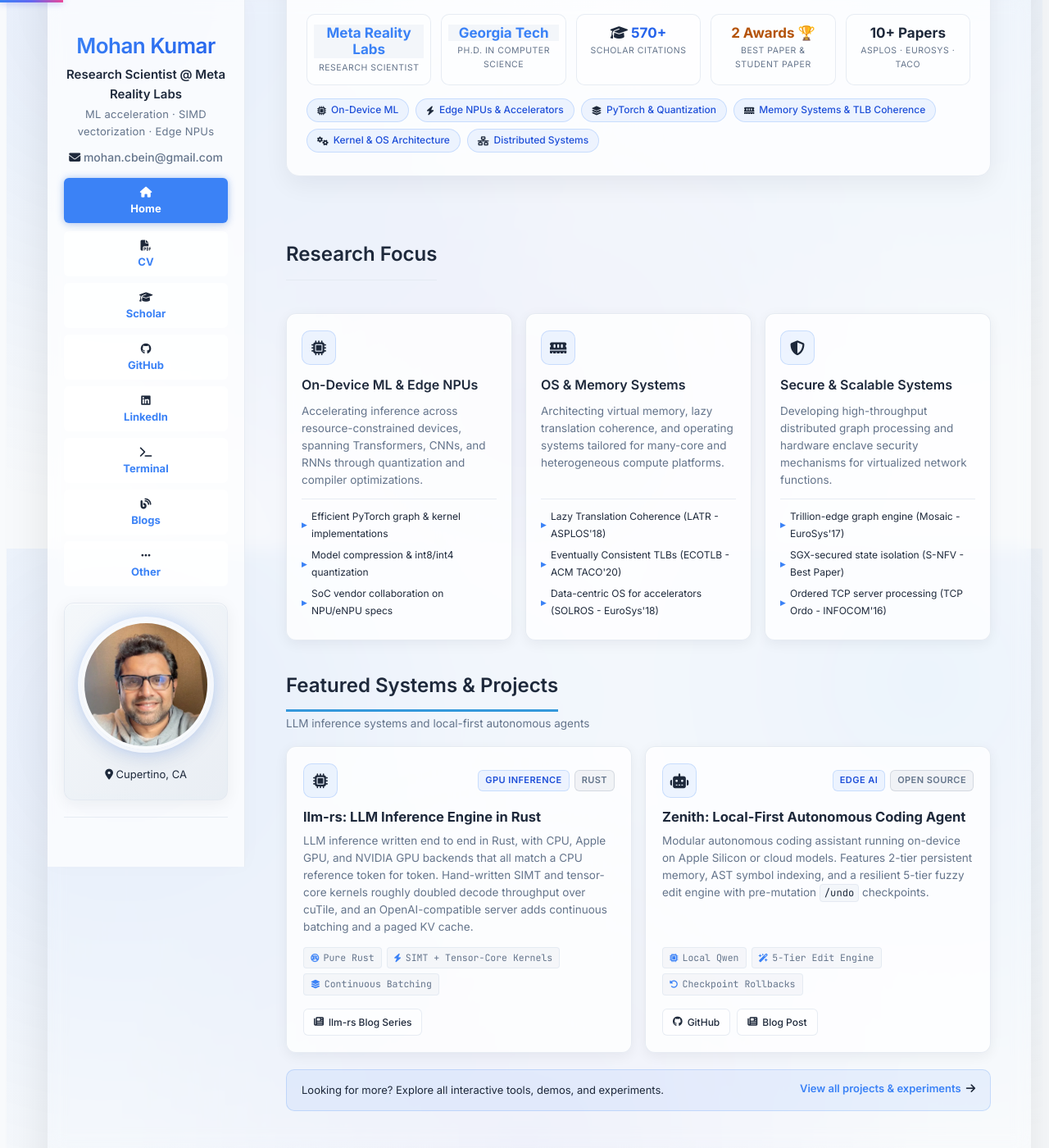
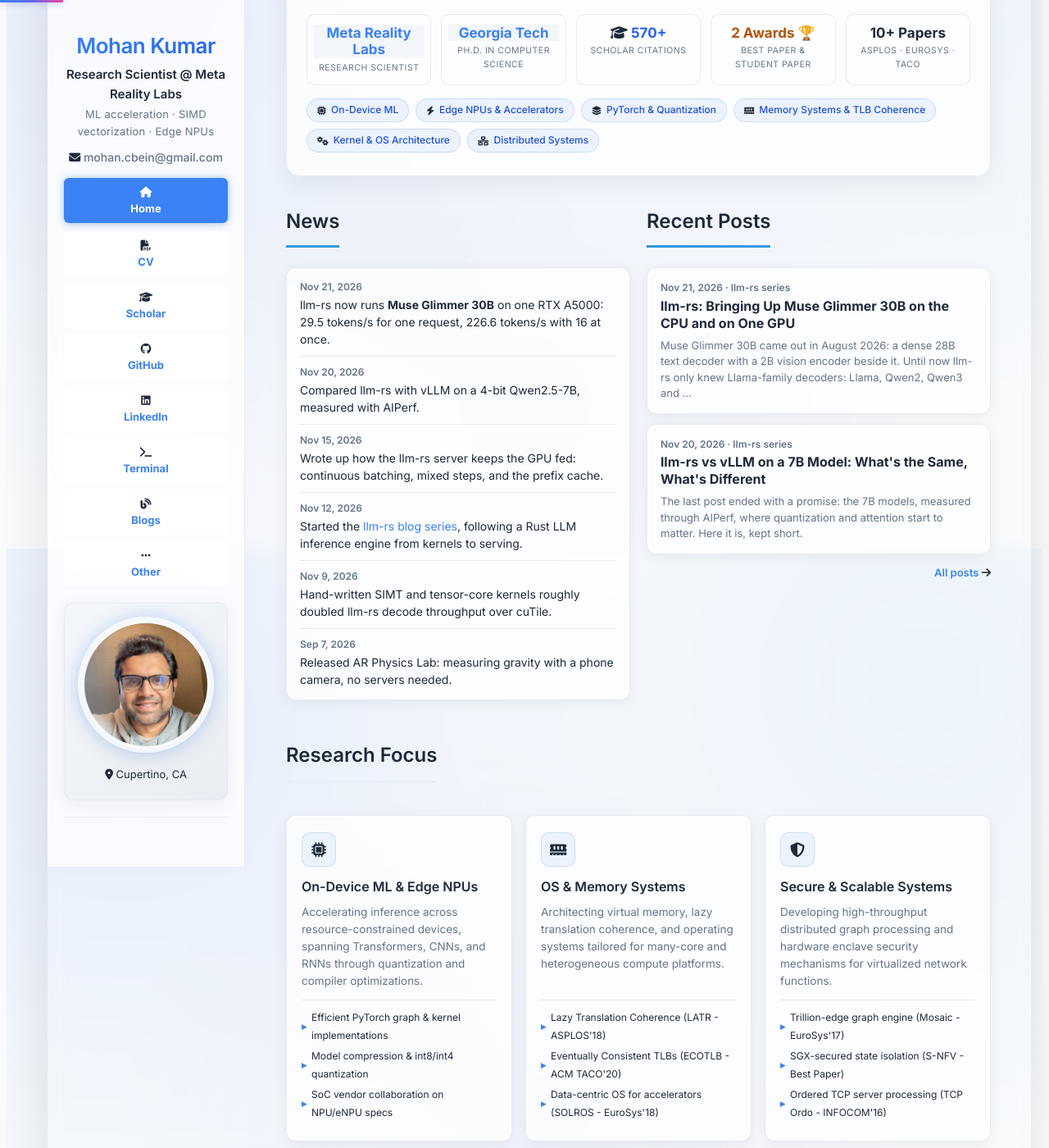
Before and after one commit to mohankku/mohankku.github.io, a Jekyll site: the page built from index.md, in a window 1280 px wide and 1400 px high, scrolled down 239 px. Shown: the whole window at 82% size. Built offline with Jekyll 4.4.1, drawn with Linux system fonts in a browser that asks for light colours.

Commit message:
Add a news feed and the two most recent posts to the home page
Co-Authored-By: Claude Opus 5.5 <noreply@anthropic.com>

```diff
--- /dev/null
+++ b/_data/news.yml
@@ -0,0 +1,16 @@
+# Home page news feed, newest first. The home page shows the first few.
+# `text` is markdown, so links work: [label](/path).
+- date: 2026-11-21
+  text: "llm-rs now runs **Muse Glimmer 30B** on one RTX A5000: 29.5 tokens/s for one request, 226.6 tokens/s with 16 at once."
+- date: 2026-11-20
+  text: "Compared llm-rs with vLLM on a 4-bit Qwen2.5-7B, measured with AIPerf."
+- date: 2026-11-15
+  text: "Wrote up how the llm-rs server keeps the GPU fed: continuous batching, mixed steps, and the prefix cache."
+- date: 2026-11-12
+  text: "Started the [llm-rs blog series](/llm-rs/), following a Rust LLM inference engine from kernels to serving."
+- date: 2026-11-09
+  text: "Hand-written SIMT and tensor-core kernels roughly doubled llm-rs decode throughput over cuTile."
+- date: 2026-09-07
+  text: "Released AR Physics Lab: measuring gravity with a phone camera, no servers needed."
+- date: 2026-09-04
+  text: "Open-sourced [Zenith](https://github.com/mohankku/zenith), a local-first autonomous coding agent."
--- a/assets/css/style.scss
+++ b/assets/css/style.scss
@@ -2001,3 +2001,108 @@ pre code {
     max-width: 100%;
   }
 }
+
+/* ==========================================================================
+   Home page: News feed + Recent Posts
+   ========================================================================== */
+.home-updates {
+  display: grid;
+  grid-template-columns: 1fr 1fr;
+  gap: 20px;
+  margin: 28px 0 8px;
+
+  h2 {
+    margin-top: 0 !important;
+  }
+}
+
+@media (max-width: 820px) {
+  .home-updates {
+    grid-template-columns: 1fr;
+  }
+}
+
+.home-updates-col {
+  min-width: 0;
+}
+
+.news-feed {
+  list-style: none;
+  margin: 0;
+  padding: 4px 16px;
+  background: var(--card-bg);
+  border: 1px solid var(--card-border);
+  border-radius: 12px;
+  box-shadow: 0 4px 16px var(--card-shadow), var(--glass-highlight);
+}
+
+.news-item {
+  padding: 10px 0;
+  font-size: 14px;
+  line-height: 1.5;
+
+  & + & {
+    border-top: 1px solid var(--border-color);
+  }
+}
+
+.news-date {
+  display: block;
+  font-size: 12px;
+  font-weight: 600;
+  color: var(--text-muted);
+  margin-bottom: 2px;
+}
+
+.news-text {
+  color: var(--text-color);
+}
+
+.recent-posts {
+  display: flex;
+  flex-direction: column;
+  gap: 12px;
+}
+
+.recent-post-card {
+  display: block;
+  padding: 14px 16px;
+  background: var(--card-bg);
+  border: 1px solid var(--card-border);
+  border-radius: 12px;
+  box-shadow: 0 4px 16px var(--card-shadow), var(--glass-highlight);
+  color: inherit;
+  text-decoration: none;
+  transition: border-color 0.2s ease;
+
+  &:hover {
+    text-decoration: none;
+    border-color: var(--link-color);
+
+    .recent-post-title {
+      color: var(--link-color);
+    }
+  }
+}
+
+.recent-post-title {
+  display: block;
+  font-size: 16px;
+  font-weight: 700;
+  line-height: 1.35;
+  color: var(--text-color);
+  margin-bottom: 6px;
+}
+
+.recent-post-excerpt {
+  display: block;
+  font-size: 13px;
+  line-height: 1.5;
+  color: var(--text-muted);
+}
+
+.recent-posts-more {
+  font-size: 13px;
+  font-weight: 600;
+  align-self: flex-end;
+}
--- a/index.md
+++ b/index.md
@@ -38,6 +38,34 @@ title: Home
     <span class="topic-pill"><i class="fa-solid fa-memory"></i> Memory Systems & TLB Coherence</span>
     <span class="topic-pill"><i class="fa-solid fa-gears"></i> Kernel & OS Architecture</span>
     <span class="topic-pill"><i class="fa-solid fa-network-wired"></i> Distributed Systems</span>
+  </div>
+</div>
+
+<div class="home-updates">
+  <div class="home-updates-col">
+    <h2 id="news">News</h2>
+    <ul class="news-feed">
+      {% for item in site.data.news limit: 6 %}
+        <li class="news-item">
+          <span class="news-date">{{ item.date | date: "%b %-d, %Y" }}</span>
+          <span class="news-text">{{ item.text | markdownify | remove: '<p>' | remove: '</p>' | strip }}</span>
+        </li>
+      {% endfor %}
+    </ul>
+  </div>
+
+  <div class="home-updates-col">
+    <h2 id="recent-posts">Recent Posts</h2>
+    <div class="recent-posts">
+      {% for post in site.posts limit: 2 %}
+        <a class="recent-post-card" href="{{ post.url | relative_url }}">
+          <span class="news-date">{{ post.date | date: "%b %-d, %Y" }}{% if post.series %} · {{ post.series }} series{% endif %}</span>
+          <span class="recent-post-title">{{ post.title }}</span>
+          <span class="recent-post-excerpt">{{ post.excerpt | strip_html | truncate: 180 }}</span>
+        </a>
+      {% endfor %}
+      <a class="recent-posts-more" href="{{ '/blogs' | relative_url }}">All posts <i class="fa-solid fa-arrow-right"></i></a>
+    </div>
   </div>
 </div>
 
```
